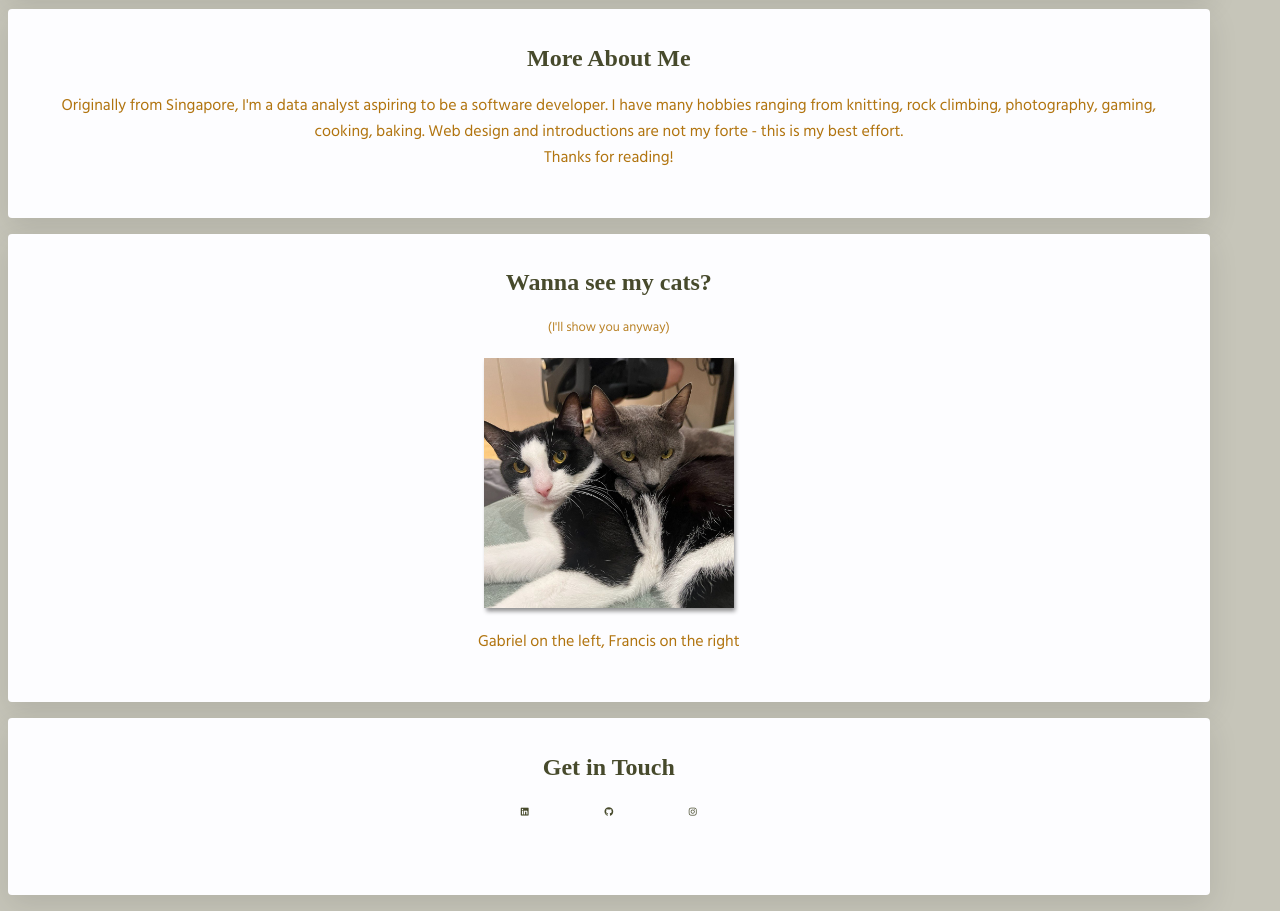
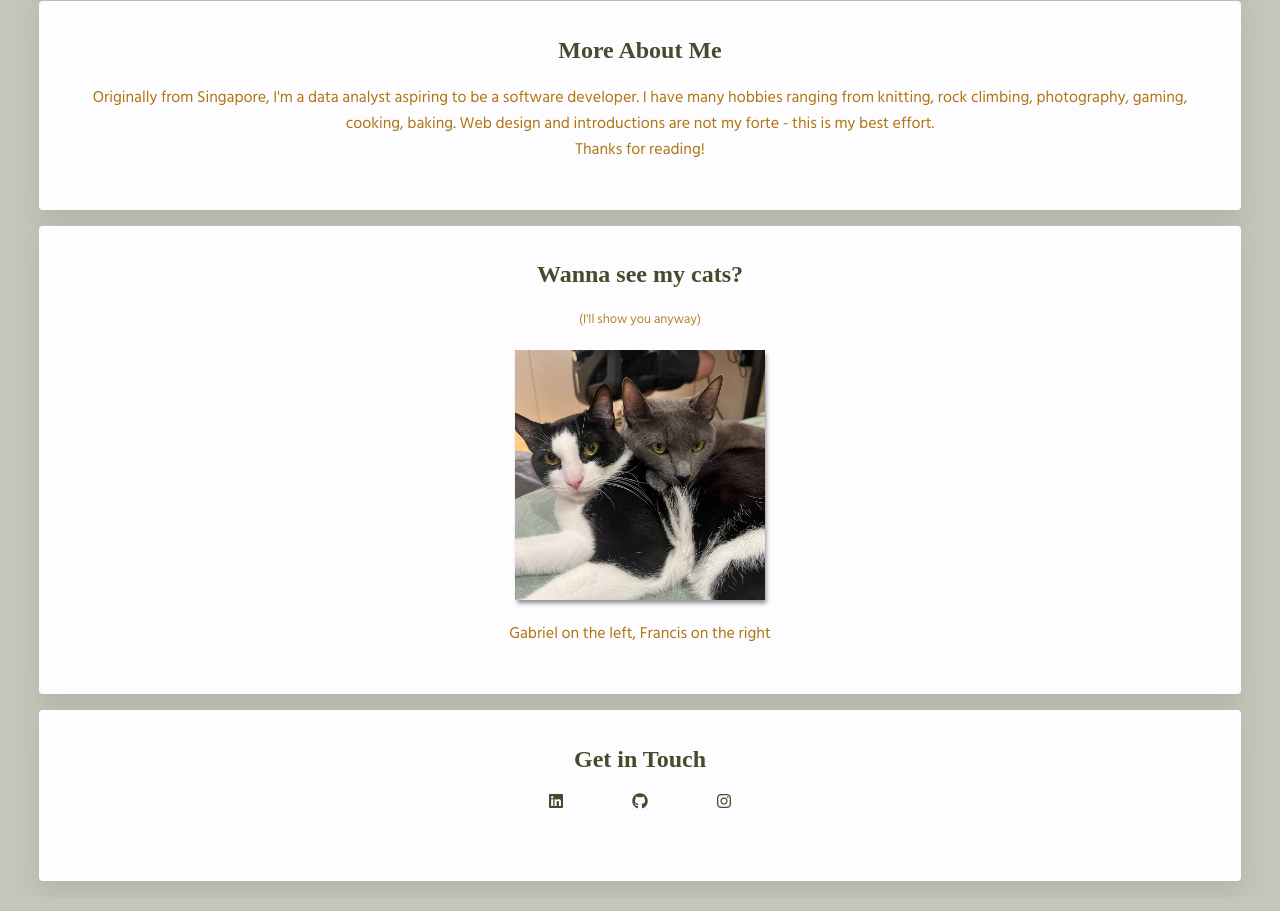
Before and after one commit to eyawata/profile, a plain HTML site: page index.html in a window 1280 px wide. Shown: the part 576-1487 px from the top of the page. Drawn offline with Linux system fonts and the light colour scheme; a web font is replaced by a local one.

Commit message:
make my profile prettier again

```diff
--- a/styles.css
+++ b/styles.css
@@ -39,11 +39,10 @@ p {
   background-color:#FDFDFF;
   text-align: center;
   width: 90%;   /* This sets the width */
-  margin: 0 auto; /* This automatically sets left/right margins */
+  margin: auto auto 16px auto; /* This automatically sets left/right margins */
   border-radius: 5%;
   border-radius: 4px;
   padding: 16px 32px 32px 32px;
-  margin: 16px 0;
   box-shadow: 0 10px 30px rgba(0,0,0,.1)
 }
 
@@ -71,7 +70,6 @@ p {
 .linklist_nostyle li {
   display: inline-block;
   padding: 0px 20px;
-  font-size: xx-small;
 }
 
 .fact-list_nostyle {
```
